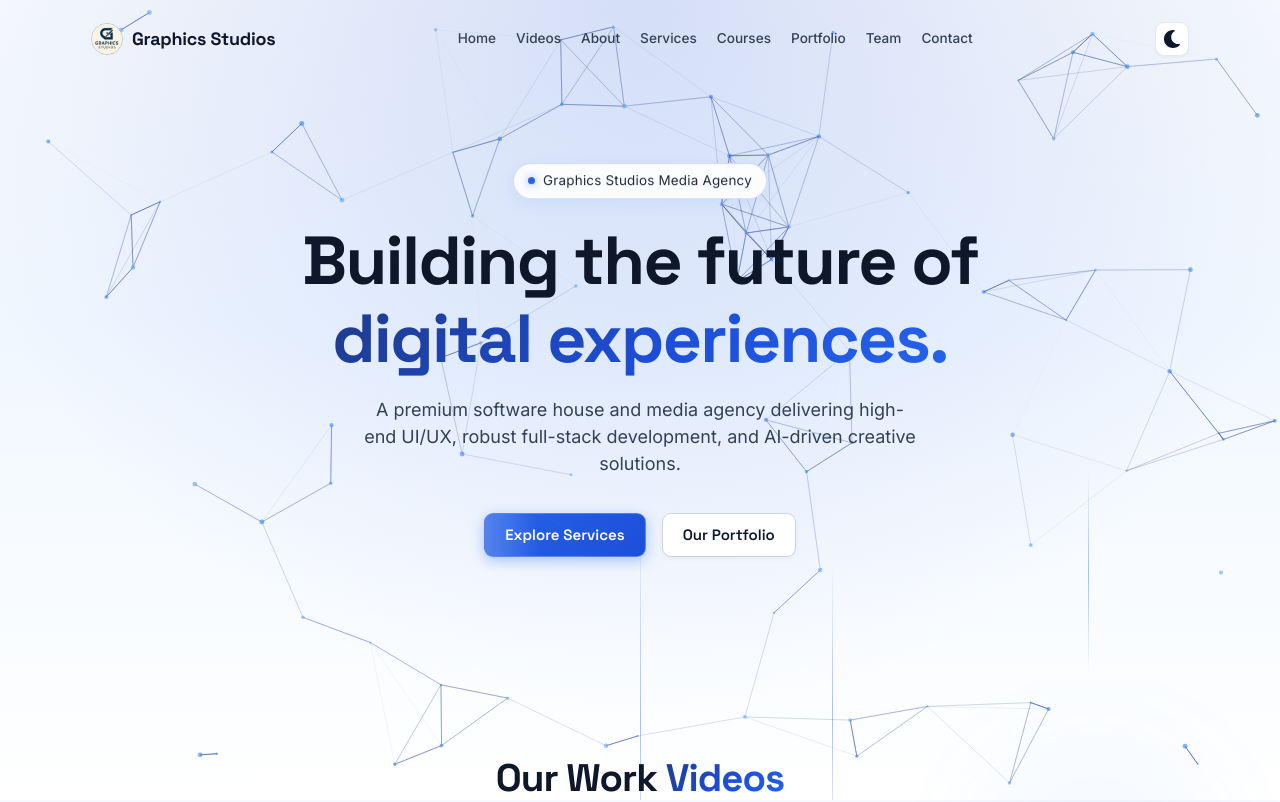
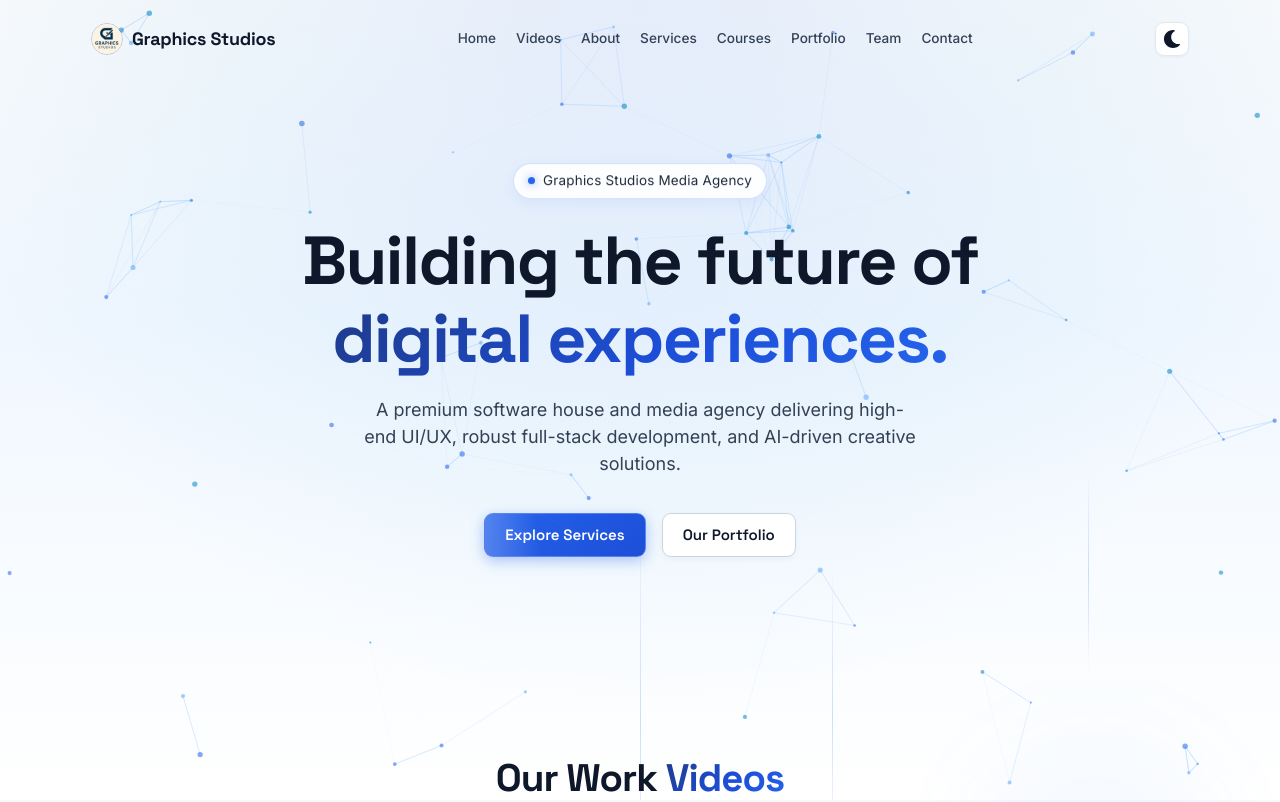
Before and after one commit to AliAhmad0a/Graphics-Studios, a React (Vite) app: page / in a window 1280 px wide. Shown: the top 802 px of the page. Built offline with nearby package versions, Linux system fonts and the light colour scheme.

Commit message:
Upgrade background animation colors for professional light theme aesthetic (dark theme 100% untouched)

```diff
--- a/src/components/AnimatedSoftwareBackground.jsx
+++ b/src/components/AnimatedSoftwareBackground.jsx
@@ -1,8 +1,22 @@
-import React, { useCallback } from 'react';
+import React, { useCallback, useState, useEffect } from 'react';
 import Particles from 'react-tsparticles';
 import { loadFull } from 'tsparticles';
 
 const AnimatedSoftwareBackground = () => {
+    const [isLight, setIsLight] = useState(() => {
+        return typeof document !== 'undefined' && document.documentElement.getAttribute('data-theme') === 'light';
+    });
+
+    useEffect(() => {
+        const checkTheme = () => {
+            setIsLight(document.documentElement.getAttribute('data-theme') === 'light');
+        };
+        checkTheme();
+        const observer = new MutationObserver(checkTheme);
+        observer.observe(document.documentElement, { attributes: true, attributeFilter: ['data-theme'] });
+        return () => observer.disconnect();
+    }, []);
+
     const particlesInit = useCallback(async engine => {
         await loadFull(engine);
     }, []);
@@ -12,10 +26,12 @@ const AnimatedSoftwareBackground = () => {
             position: 'fixed', top: 0, left: 0, width: '100%', height: '100%',
             zIndex: 0, overflow: 'hidden', pointerEvents: 'none', background: 'var(--page-bg)'
         }}>
-            {/* Deep Navy Gradient */}
+            {/* Ambient Atmosphere Gradient Glow */}
             <div style={{
                 position: 'absolute', top: 0, left: 0, width: '100%', height: '100%',
-                background: 'radial-gradient(circle at 50% 0%, rgba(10, 66, 219, 0.15) 0%, transparent 70%)'
+                background: isLight
+                    ? 'radial-gradient(circle at 50% 0%, rgba(37, 99, 235, 0.09) 0%, rgba(2, 132, 199, 0.04) 45%, transparent 70%)'
+                    : 'radial-gradient(circle at 50% 0%, rgba(10, 66, 219, 0.15) 0%, transparent 70%)'
             }}></div>
 
             {/* 3D Perspective Digital Grid */}
@@ -30,6 +46,7 @@ const AnimatedSoftwareBackground = () => {
 
             {/* Tech Nodes Particle Network */}
             <Particles
+                key={isLight ? 'particles-light' : 'particles-dark'}
                 id="tsparticles-software"
                 init={particlesInit}
                 style={{ position: 'absolute', top: 0, left: 0, width: '100%', height: '100%' }}
@@ -38,16 +55,22 @@ const AnimatedSoftwareBackground = () => {
                     fpsLimit: 60,
                     interactivity: {
                         events: { onHover: { enable: true, mode: "grab" }, resize: true },
-                        modes: { grab: { distance: 150, links: { opacity: 0.6, color: 'var(--blue)' } } }
+                        modes: { grab: { distance: 150, links: { opacity: isLight ? 0.45 : 0.6, color: isLight ? '#2563eb' : 'var(--blue)' } } }
                     },
                     particles: {
-                        color: { value: ["#3b82f6", "#60a5fa"] },
-                        links: { color: "#1e3a8a", distance: 130, enable: true, opacity: 0.5, width: 1 },
+                        color: { value: isLight ? ["#2563eb", "#0284c7", "#60a5fa"] : ["#3b82f6", "#60a5fa"] },
+                        links: {
+                            color: isLight ? "#93c5fd" : "#1e3a8a",
+                            distance: 130,
+                            enable: true,
+                            opacity: isLight ? 0.35 : 0.5,
+                            width: 1
+                        },
                         move: { enable: true, speed: 0.6, direction: "none", random: false, straight: false, outModes: { default: "bounce" } },
-                        number: { density: { enable: true, area: 800 }, value: 70 },
-                        opacity: { value: 0.6 },
+                        number: { density: { enable: true, area: 850 }, value: isLight ? 60 : 70 },
+                        opacity: { value: isLight ? 0.55 : 0.6 },
                         shape: { type: "circle" },
-                        size: { value: { min: 1, max: 2.5 } }
+                        size: { value: { min: 1, max: isLight ? 2.8 : 2.5 } }
                     },
                     detectRetina: true,
                 }}
--- a/src/styles/App.css
+++ b/src/styles/App.css
@@ -884,3 +884,21 @@ input:focus, textarea:focus, select:focus {
   color: #64748b !important;
   border-top: 1px solid rgba(15, 23, 42, 0.06) !important;
 }
+
+/* 15. Background Animation Elements */
+[data-theme="light"] .perspective-grid {
+  background-image:
+    linear-gradient(to right, rgba(37, 99, 235, 0.08) 1px, transparent 1px),
+    linear-gradient(to top, rgba(37, 99, 235, 0.08) 1px, transparent 1px) !important;
+  opacity: 0.38 !important;
+}
+
+[data-theme="light"] .data-stream {
+  background: linear-gradient(to bottom, transparent, rgba(37, 99, 235, 0.35), transparent) !important;
+}
+
+[data-theme="light"] .bubble-glass {
+  background: radial-gradient(circle at 30% 30%, rgba(255, 255, 255, 0.8), rgba(37, 99, 235, 0.08)) !important;
+  border: 1px solid rgba(37, 99, 235, 0.15) !important;
+  box-shadow: 0 4px 16px 0 rgba(37, 99, 235, 0.08) !important;
+}
```
